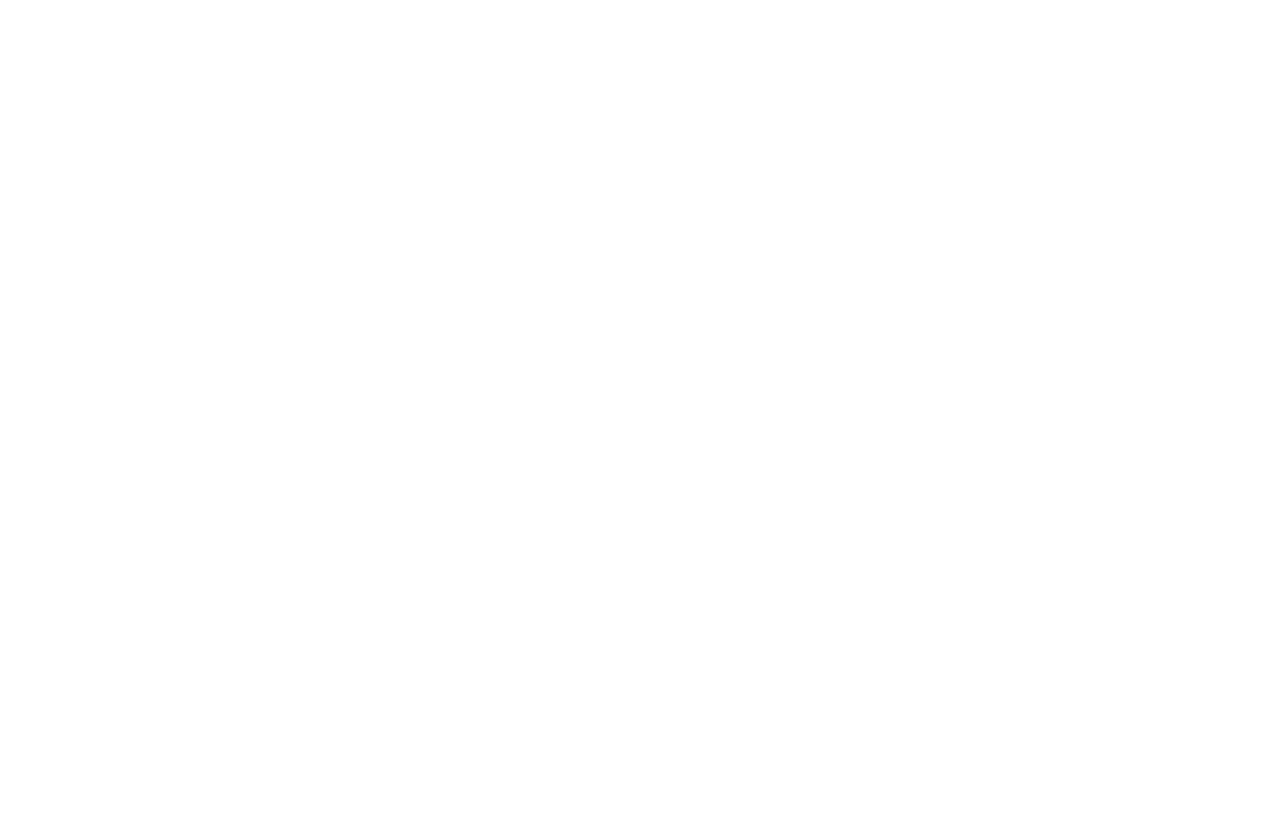
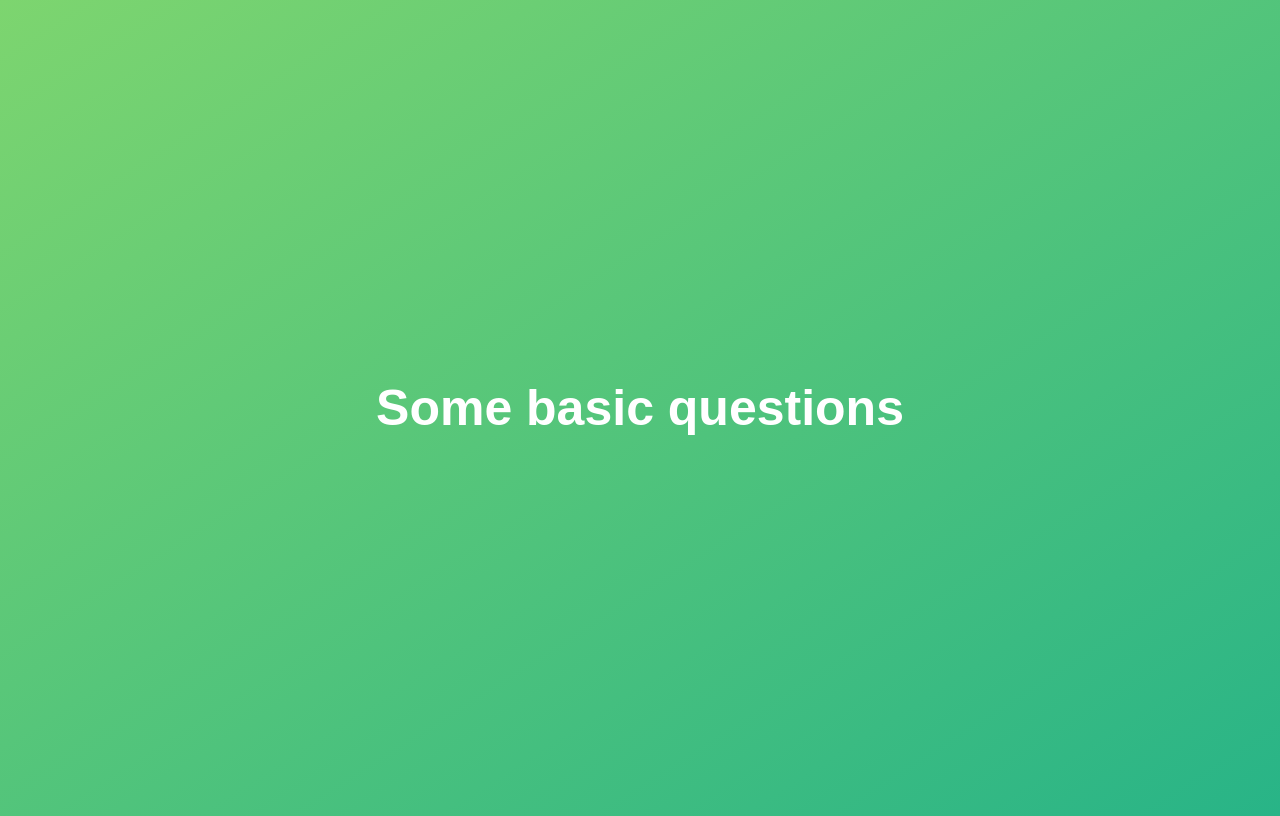
Before and after one commit to Thejas027/JavaScript, a plain HTML site: page Coding-Challanges/Questions/index.html in a window 1280 px wide. Drawn offline with Linux system fonts and the light colour scheme.

Commit message:
changed the html view page style

```diff
--- a/Coding-Challanges/Questions/index.html
+++ b/Coding-Challanges/Questions/index.html
@@ -1,12 +1,29 @@
 <!DOCTYPE html>
 <html lang="en">
-<head>
-    <meta charset="UTF-8">
-    <meta name="viewport" content="width=device-width, initial-scale=1.0">
+  <head>
+    <meta charset="UTF-8" />
+    <meta name="viewport" content="width=device-width, initial-scale=1.0" />
     <title>Document</title>
     <script src="./Temperature.js"></script>
-</head>
-<body>
-
-</body>
+    <style>
+      body {
+        height: 100vh;
+        display: flex;
+        align-items: center;
+        background: linear-gradient(to top left, #28b487, #7dd56f);
+      }
+      h1 {
+        font-family: sans-serif;
+        font-size: 50px;
+        line-height: 1.3;
+        width: 100%;
+        padding: 30px;
+        text-align: center;
+        color: white;
+      }
+    </style>
+  </head>
+  <body>
+    <h1>Some basic questions</h1>
+  </body>
 </html>
```
Also changed, not shown: Coding-Challanges/Fundamentals-1/challange.html (+20 -1 lines), Coding-Challanges/Fundamentals-2/index.html (+20 -1 lines).
